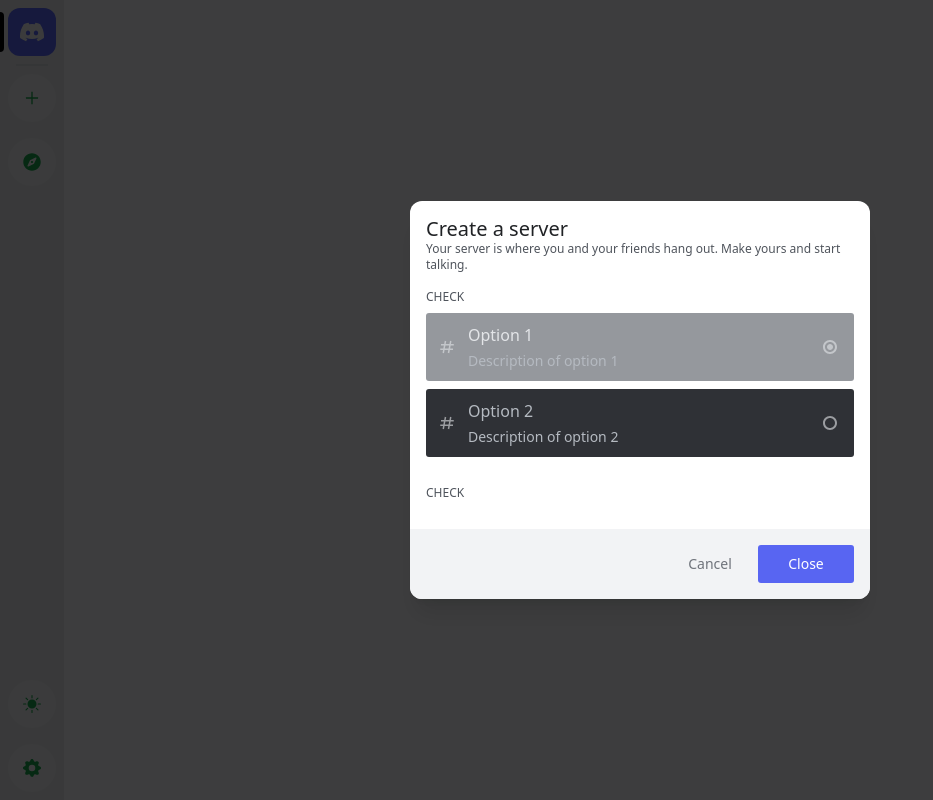
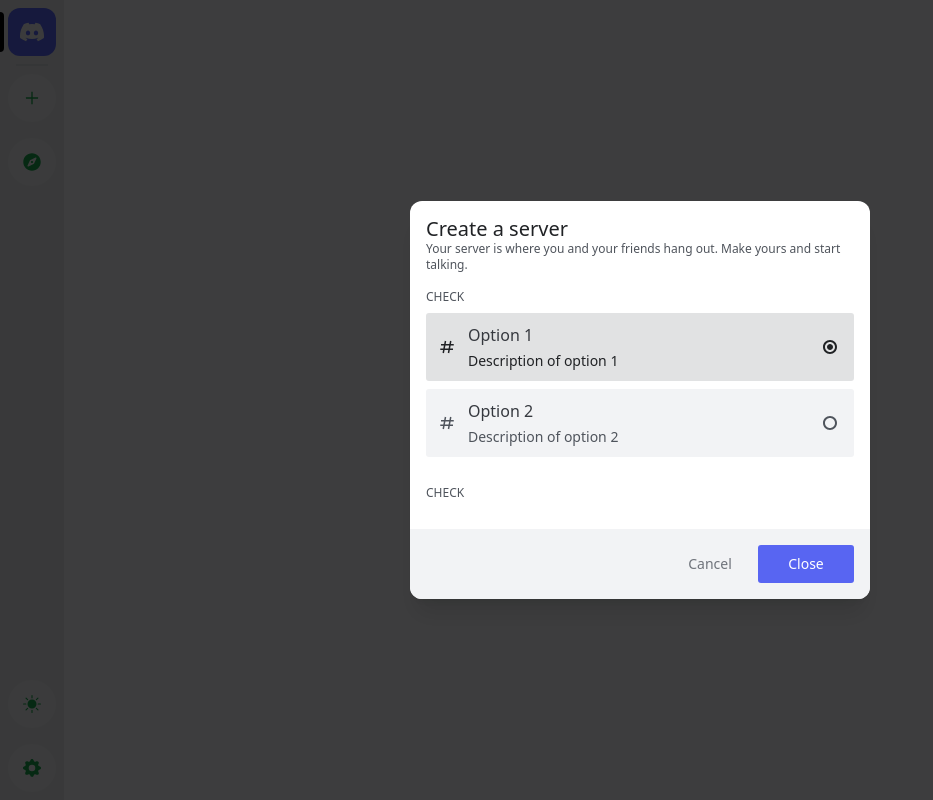
Before and after one commit to Alexander-Puv/discord-copy, a React (Vite) app: page / in a window 1280 px wide. Both pictures are taken after a click on the element "Add a server". Shown: the whole page, without its empty margins (0-933 px from the left). Built offline with nearby package versions, Linux system fonts and the light colour scheme.

Commit message:
light theme RadioGroup

```diff
--- a/src/components/UI/RadioGroup.tsx
+++ b/src/components/UI/RadioGroup.tsx
@@ -23,19 +23,23 @@ export const RadioOption = ({value, title, subtitle, icon, defaultValue}: RadioO
     <label
       className={`flex items-center
         py-[10px] px-3 mb-2 rounded-[3px]
-        cursor-pointer transition-all ease-linear ${
-          isSelected ? 'bg-gray-600 bg-opacity-60 text-gray-300'
-            : `bg-gray-800 text-gray-500
-              hover:bg-gray-600 hover:bg-opacity-30 hover:text-gray-300
-              active:bg-opacity-[0.48]`
+        cursor-pointer ${
+          isSelected ? `bg-gray-600 bg-opacity-[0.17]
+          dark:bg-opacity-60 dark:text-gray-300`
+            : `bg-gray-100 text-gray-600
+              hover:bg-gray-600 hover:bg-opacity-[0.12] hover:text-gray-700
+              active:bg-opacity-[0.15]
+              dark:bg-gray-800 dark:text-gray-500
+              dark:hover:bg-gray-600 dark:hover:bg-opacity-30 dark:hover:text-gray-300
+              dark:active:bg-opacity-[0.48]`
         }`}
     >
       <div className='radio-group-icon w-[18px] h-[18px]'>
         {icon}
       </div>
       <div className="ml-3 mr-2 flex-1">
-        <div className="text-base font-medium">{title}</div>
-        {subtitle && <div className="text-gray-500 text-sm mt-1">{subtitle}</div>}
+        <div className="text-gray-700 dark:text-gray-400 text-base font-medium">{title}</div>
+        {subtitle && <div className="text-sm mt-1">{subtitle}</div>}
       </div>
       <div className='radio-group-icon'>
         {isSelected ? <BiRadioCircleMarked /> : <BiRadioCircle />}
--- a/src/styles/UI.css
+++ b/src/styles/UI.css
@@ -19,6 +19,5 @@
   /* RadioGroup */
   .radio-group-icon svg {
     @apply flex w-6 h-6 max-w-full max-h-full
-      opacity-60 fill-gray-300
   }
 }
```
